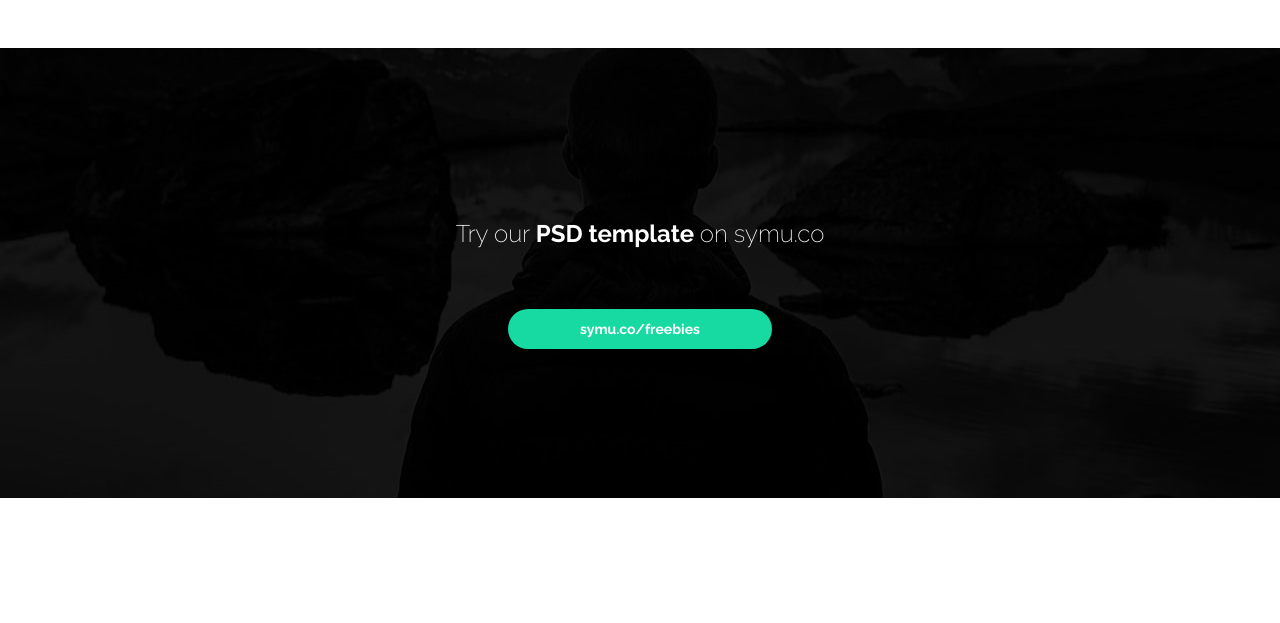
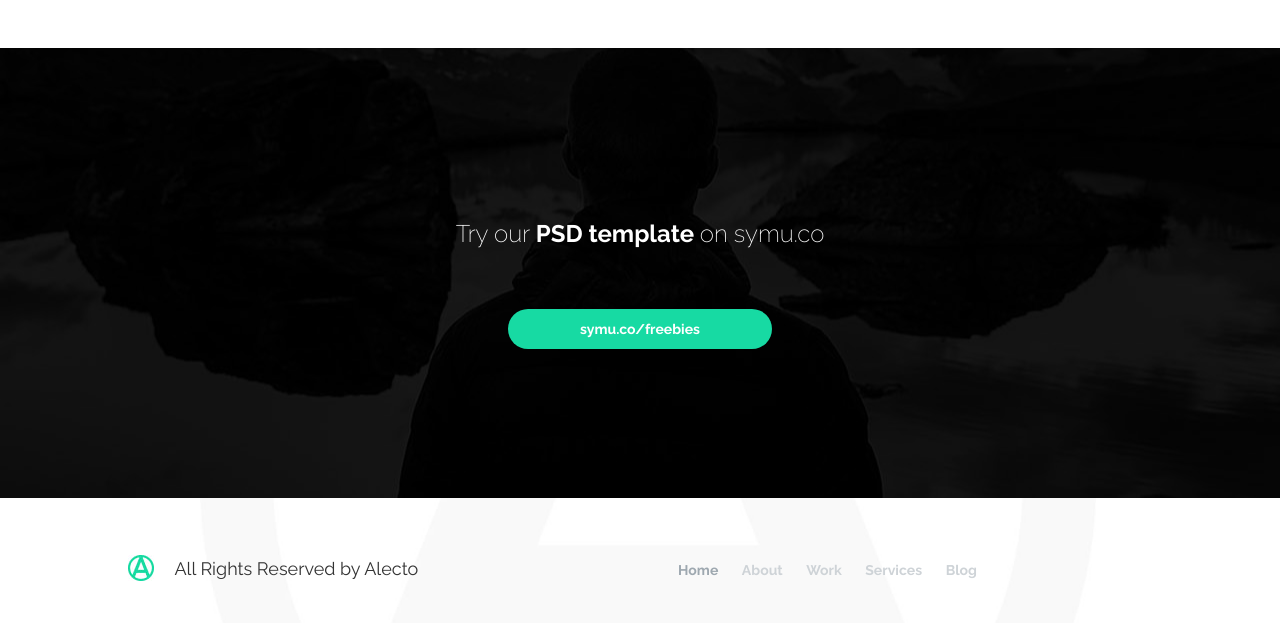
Before and after one commit to moustafaomar/alecto-ui, a plain HTML site: page index.html in a window 1280 px wide. Shown: the part 4849-5472 px from the top of the page. Before the commit the page ends 5347 px from the top, so only its background shows below. Drawn offline with Linux system fonts and the light colour scheme.

Commit message:
Finished footer of application

```diff
--- a/css/main.css
+++ b/css/main.css
@@ -600,3 +600,47 @@
 	font-weight: 700;
 	margin-top: 5%
 }
+.footer{
+	background-color: #FFF;
+	height: 600px;
+	background-image: url(../images/Semi_A.jpg);
+	background-repeat: no-repeat;
+	width: 100%;
+	background-position: 200px -80px;
+	background-size: 70%
+}
+.footer .left{
+	float:left;
+	padding-top: 5%
+}
+.footer .left img
+{
+	float: left;
+	padding-top: 2%;
+	padding-right: 20px
+}
+.footer .left h4
+{
+	float: left
+}
+.footer .right{
+	float: left;
+    width:50%;
+    padding-top:5%;
+    margin-left: 15%
+}
+.footer .right .navbar li{
+display: inline-block;
+    padding: 10px 0;
+    margin: 0 10px;
+    border-bottom: 2px solid transparent;
+    font-weight: bold;
+    font-family: 'Raleway', sans-serif;
+}
+
+
+.footer .right .navbar li a{
+color:#ced3d7;
+text-decoration: none;
+
+}
--- a/index.html
+++ b/index.html
@@ -394,7 +394,24 @@
 </div>
 </div>
 </div>
-
+<div class="clearfix"></div>
+<div class="footer">
+<div class="container">
+<div class="left">
+<img src="images/A.jpg">
+<h4> All Rights Reserved by Alecto</h4>
+</div>
+<div class="right">
+    <ul class="navbar">
+        <li><a href="#page-top" style="color:#9ea8b0">Home</a></li>
+        <li><a href="#about">About</a></li>
+        <li><a href="#work">Work</a></li>
+        <li><a href="#services">Services</a></li>
+        <li><a href="#b">Blog</a></li>
+    </ul>
+</div>
+</div>
+</div>
 </div>
 </div>
 </div>
```
Also changed, not shown: images/A.jpg (added), images/Semi_A.jpg (added).
